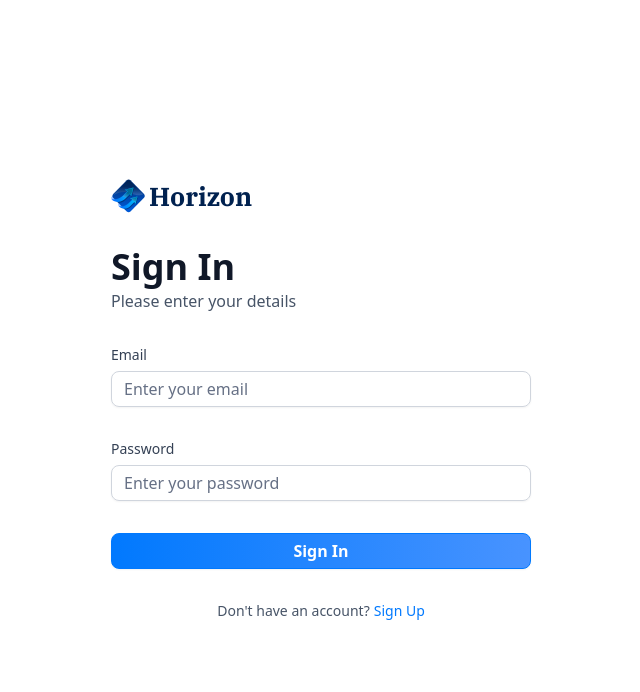
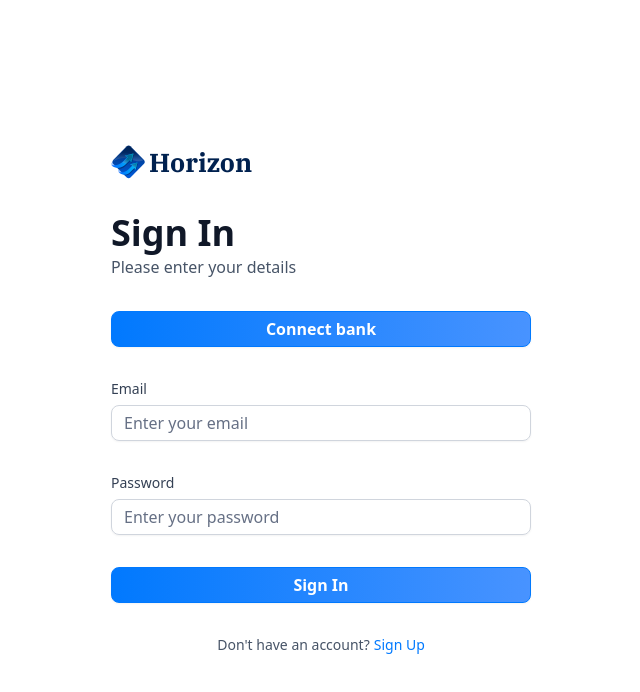
Before and after one commit to hoondongseo/banking, a Next.js app: page /sign-in in a window 1280 px wide. Shown: the top 692 px of the page, without its empty margins (319-959 px from the left). Built offline with nearby package versions, Linux system fonts and the light colour scheme.

Commit message:
Start Plaid banking functionality

```diff
--- a/components/AuthForm.tsx
+++ b/components/AuthForm.tsx
@@ -23,6 +23,7 @@ import { authFormSchema } from '@/lib/utils';
 import { Loader2 } from 'lucide-react';
 import { useRouter } from 'next/navigation';
 import {  signIn, signUp } from '@/lib/actions/user.actions';
+import PlaidLink from './PlaidLink';
 
 const AuthForm = ({ type }: { type: string }) => {
     const router = useRouter();
@@ -100,11 +101,11 @@ const AuthForm = ({ type }: { type: string }) => {
                     </h1>
                 </div>
             </header>
-            {user ? (
+            {/* user ? ( */}
                 <div className="flex flex-col gap-4">
-                    {/* PlaidLink */}
+                    <PlaidLink user={user} variant="primary" />
                 </div>
-            ) : (
+            {/* ) : (*/}
                 <>
                     <Form {...form}>
                         <form onSubmit={form.handleSubmit(onSubmit)} className="space-y-8">
@@ -163,8 +164,7 @@ const AuthForm = ({ type }: { type: string }) => {
                         </Link>
                     </footer>
                 </>
-            )
-            }
+            {/* }) */}
         </section >
     )
 }
--- /dev/null
+++ b/components/PlaidLink.tsx
@@ -0,0 +1,38 @@
+import React, { useCallback, useState } from 'react'
+import { Button } from './ui/button'
+
+const PlaidLink = ({ user, variant }: PlaidLinkProps) => {
+    const [token, setToken] = useState('');
+
+    const onSuccess = useCallback(async () => {
+
+    }, [user])
+
+    const config: PlaidLinkOptions = {
+        token,
+        onSuccess
+    }
+
+    return (
+        <>
+            {variant === 'primary' ? (
+                <Button
+
+                    className="plaidlink-primary"
+                >
+                    Connect bank
+                </Button>
+            ) : variant === 'ghost' ? (
+                <Button>
+                    Connect bank
+                </Button>
+            ) : (
+                <Button>
+                    Connect bank
+                </Button>
+            )}
+        </>
+    )
+}
+
+export default PlaidLink
--- a/package.json
+++ b/package.json
@@ -20,12 +20,14 @@
     "lucide-react": "^0.473.0",
     "next": "14.2.16",
     "node-appwrite": "^14.2.0",
+    "plaid": "^30.1.0",
     "query-string": "^9.1.1",
     "react": "^18",
     "react-chartjs-2": "^5.3.0",
     "react-countup": "^6.5.3",
     "react-dom": "^18",
     "react-hook-form": "^7.54.2",
+    "react-plaid-link": "^3.6.1",
     "tailwind-merge": "^2.6.0",
     "tailwindcss-animate": "^1.0.7",
     "zod": "^3.24.1"
```
Also changed, not shown: lib/plaid.ts (added, +13 -0 lines), 2 other files (tests, documents, lock files or other folders).
